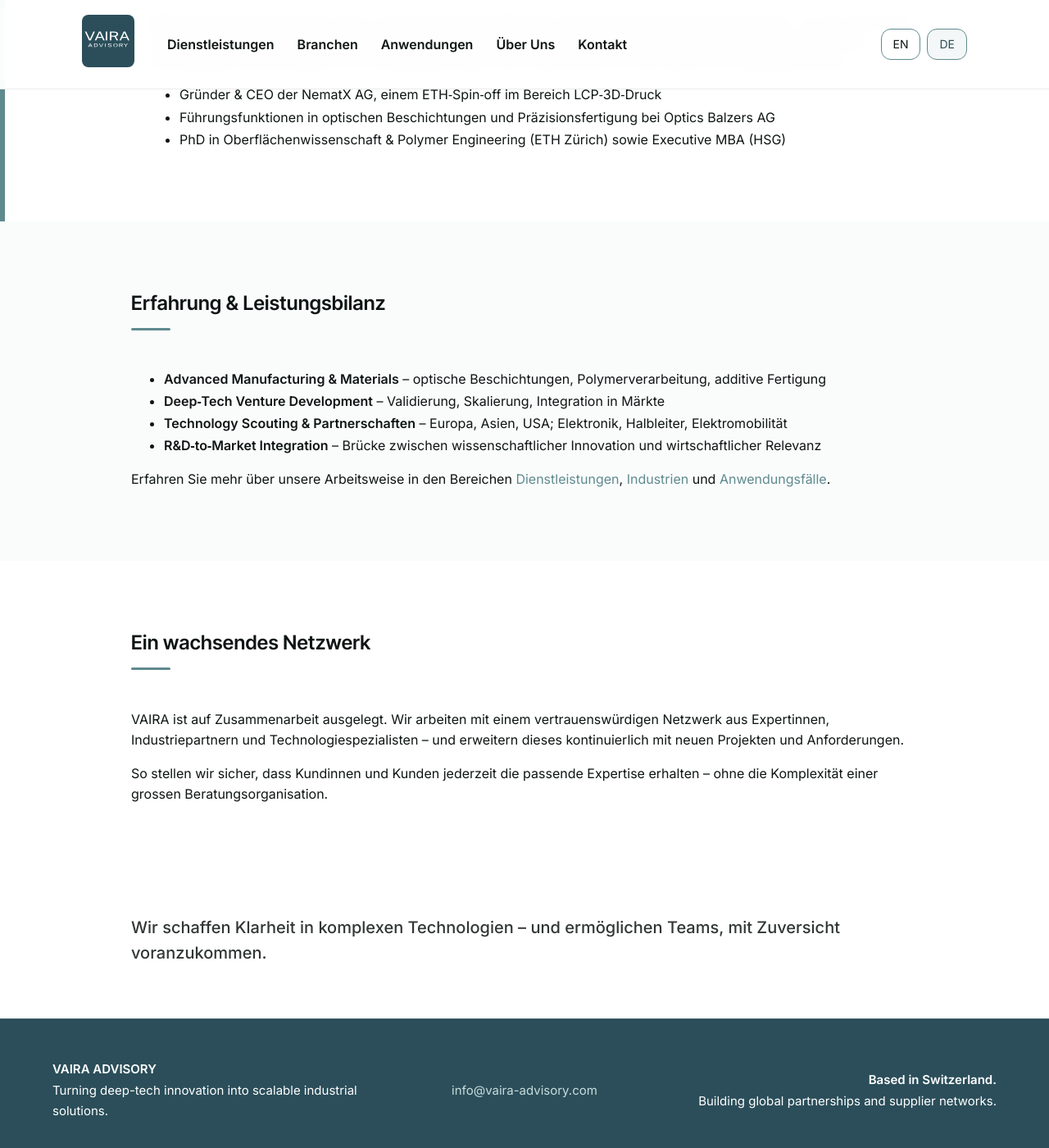
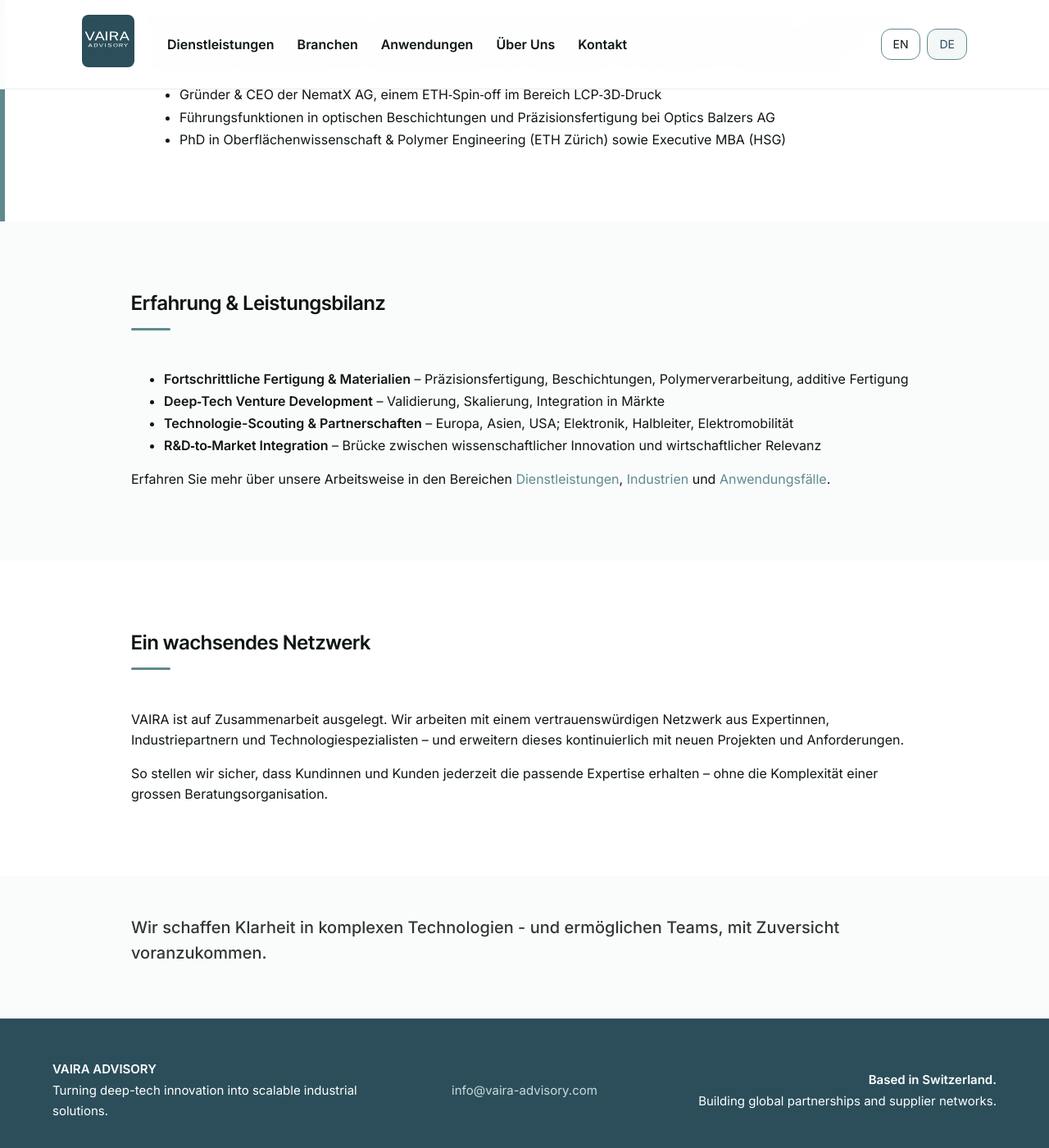
Before and after one commit to raphaelheeb/vaira-advisory, a Jekyll site: the page built from de/about/index.html, in a window 1280 px wide and 1400 px high, scrolled down 1806 px. Shown: the whole window at 82% size. Built offline with Jekyll 4.4.1, drawn with Linux system fonts in a browser that asks for light colours; some of the changed text lies outside the part shown.

Commit message:
Update index.html

```diff
--- a/de/about/index.html
+++ b/de/about/index.html
@@ -166,9 +166,9 @@
     <h2>Erfahrung & Leistungsbilanz</h2>
 
     <ul>
-      <li><strong>Advanced Manufacturing & Materials</strong> – optische Beschichtungen, Polymerverarbeitung, additive Fertigung</li>
+      <li><strong>Fortschrittliche Fertigung & Materialien</strong> – Präzisionsfertigung, Beschichtungen, Polymerverarbeitung, additive Fertigung</li>
       <li><strong>Deep‑Tech Venture Development</strong> – Validierung, Skalierung, Integration in Märkte</li>
-      <li><strong>Technology Scouting & Partnerschaften</strong> – Europa, Asien, USA; Elektronik, Halbleiter, Elektromobilität</li>
+      <li><strong>Technologie-Scouting & Partnerschaften</strong> – Europa, Asien, USA; Elektronik, Halbleiter, Elektromobilität</li>
       <li><strong>R&D‑to‑Market Integration</strong> – Brücke zwischen wissenschaftlicher Innovation und wirtschaftlicher Relevanz</li>
     </ul>
 
@@ -198,10 +198,10 @@
 </section>
 
 <!-- CLOSING LINE -->
-<section class="section section--tight">
+<section class="section section--tight section--lighter">
   <div class="content-wrapper wrapper--narrow">
     <p style="font-size:20px; font-weight:500; opacity:0.85; margin-top:0;">
-      Wir schaffen Klarheit in komplexen Technologien – und ermöglichen Teams, mit Zuversicht voranzukommen.
+      Wir schaffen Klarheit in komplexen Technologien - und ermöglichen Teams, mit Zuversicht voranzukommen.
     </p>
   </div>
 </section>
```
Also changed, not shown: other parts of de/about/index.html (+2 -2 lines).
